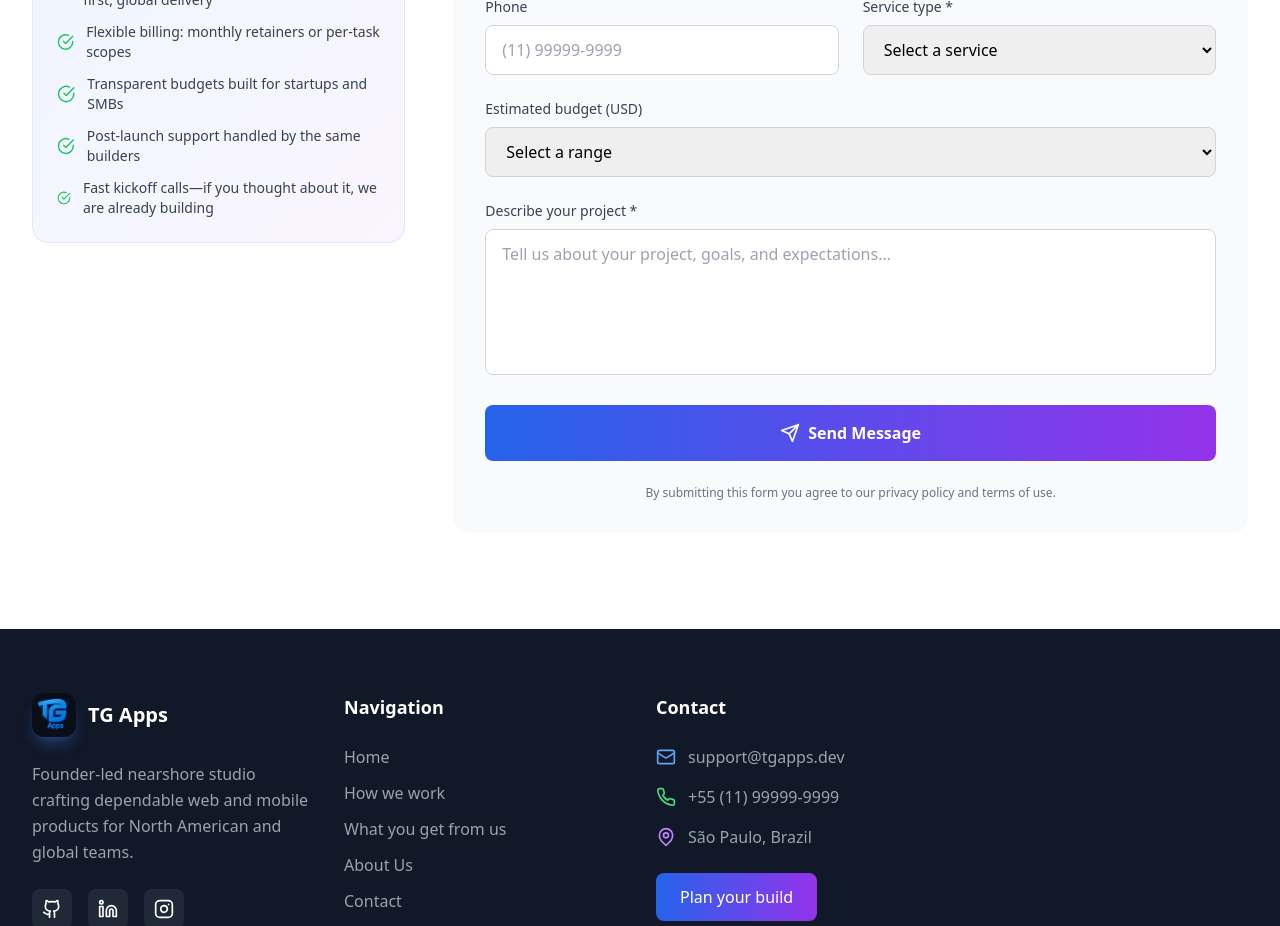
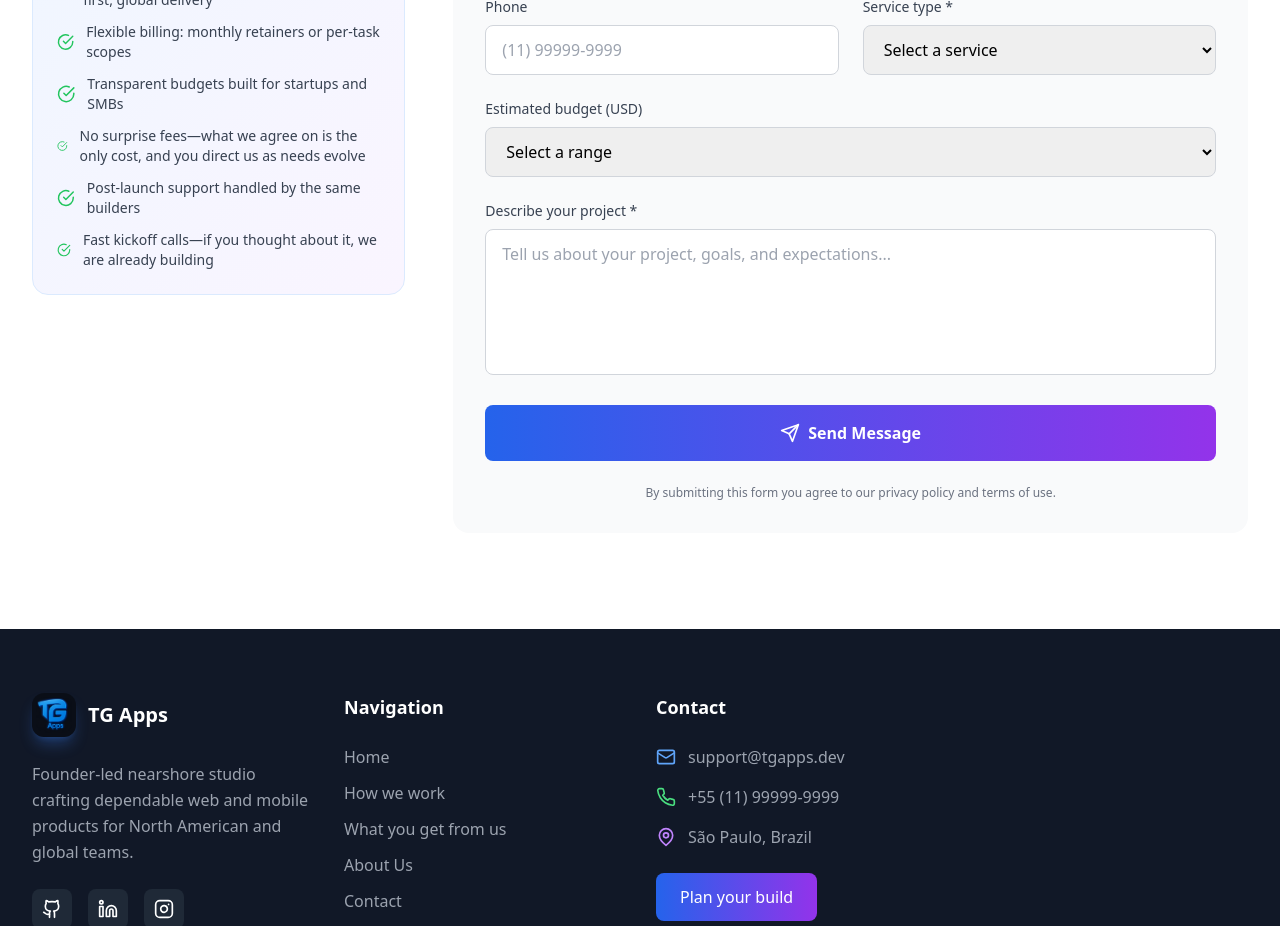
Before and after one commit to tgthiag/tgapps.dev, a React (Vite) app: page / in a window 1280 px wide. Shown: the part 6520-7446 px from the top of the page. Built offline with nearby package versions, Linux system fonts and the light colour scheme.

Commit message:
sem custos surpresa

```diff
--- a/src/i18n/translations.ts
+++ b/src/i18n/translations.ts
@@ -370,6 +370,7 @@ export const translations: Record<Locale, TranslationSchema> = {
         'North America-friendly overlap plus English-first, global delivery',
         'Flexible billing: monthly retainers or per-task scopes',
         'Transparent budgets built for startups and SMBs',
+        'No surprise fees—what we agree on is the only cost, and you direct us as needs evolve',
         'Post-launch support handled by the same builders',
         'Fast kickoff calls—if you thought about it, we are already building'
       ],
@@ -678,7 +679,7 @@ export const translations: Record<Locale, TranslationSchema> = {
         'Fundadores envolvidos do briefing ao deploy',
         'Processo pensado para colaboração com EUA/Canadá e clientes globais',
         'Pagamentos flexíveis: mensalidade ou tarefas conforme a necessidade',
-        'Orçamentos transparentes e alinhados ao seu estágio',
+        'Orçamentos transparentes: o que combinarmos será o único custo e você nos direciona conforme a demanda',
         'Suporte pós-lançamento com o mesmo time que construiu',
         'Call rápida e sem burocracia — pensou em algo, já estamos construindo'
       ],
```
